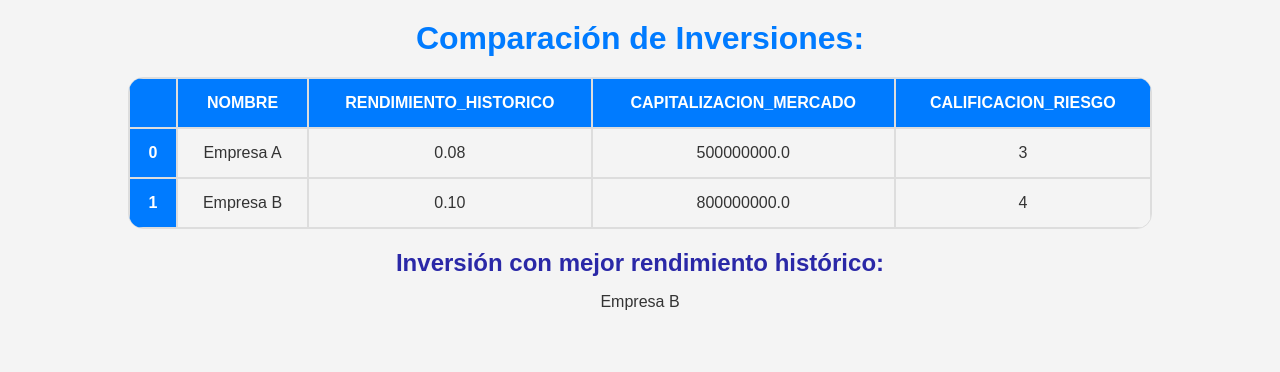
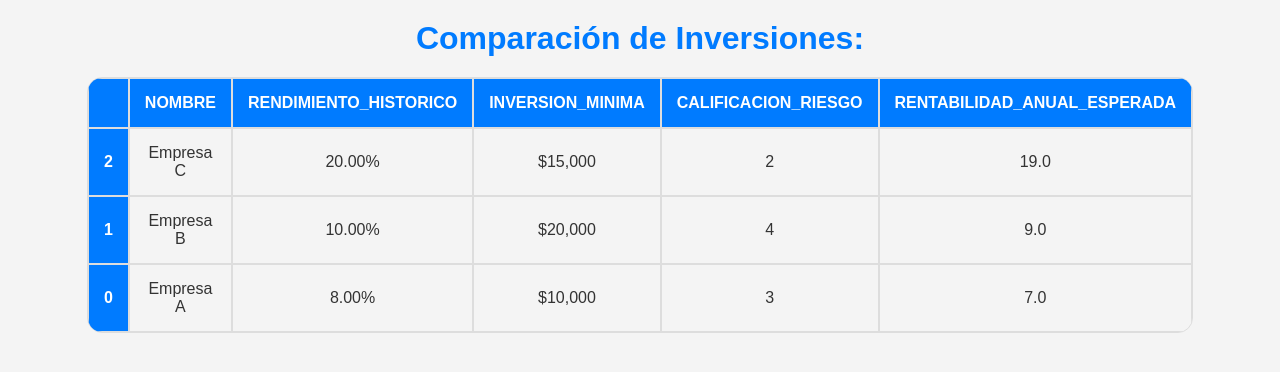
Before and after one commit to andresStartStayWin/CompareInvestments, a Flask app: page / in a window 1280 px wide. Shown: the top 372 px of the page. Run offline with Flask 3, Linux system fonts and the light colour scheme.

Commit message:
agregadas mas inversiones, ordenadas por rentabilidad anual

```diff
--- a/app.py
+++ b/app.py
@@ -6,26 +6,48 @@ app = Flask(__name__)
 @app.route('/')
 def mostrar_resultados():
     # Define tus datos aquí dentro de la función
-    inversion_1 = {
-        "nombre": "Empresa A",
-        "rendimiento_historico": 0.08,
-        "capitalizacion_mercado": 500e6,
-        "calificacion_riesgo": 3
-    }
+    inversiones = [
+        {
+            "nombre": "Empresa A",
+            "rendimiento_historico": 0.08,
+            "inversion_minima": 10000,  # Establece el valor de inversión mínima
+            "calificacion_riesgo": 3,
+            "rentabilidad_anual_esperada": 0.07
+        },
+        {
+            "nombre": "Empresa B",
+            "rendimiento_historico": 0.10,
+            "inversion_minima": 20000,  # Establece el valor de inversión mínima
+            "calificacion_riesgo": 4,
+            "rentabilidad_anual_esperada": 0.09
+        },
+        {
+            "nombre": "Empresa C",
+            "rendimiento_historico": 0.20,
+            "inversion_minima": 15000,  # Establece el valor de inversión mínima
+            "calificacion_riesgo": 2,
+            "rentabilidad_anual_esperada": 0.19
+        }
+        # Puedes agregar más inversiones aquí si es necesario
+    ]
 
-    inversion_2 = {
-        "nombre": "Empresa B",
-        "rendimiento_historico": 0.10,
-        "capitalizacion_mercado": 800e6,
-        "calificacion_riesgo": 4
-    }
+    df = pd.DataFrame(inversiones)
 
-    df = pd.DataFrame([inversion_1, inversion_2])
+    # Formatea las columnas "rendimiento_historico" y "rentabilidad_anual_esperada" como porcentajes
+    df['rendimiento_historico'] = (df['rendimiento_historico'] * 100).apply(lambda x: f"{x:.2f}%")
+    df['rentabilidad_anual_esperada'] = (df['rentabilidad_anual_esperada'] * 100).apply(lambda x: f"{x:.2f}%")
 
-    mejor_rendimiento = df[df['rendimiento_historico'] == df['rendimiento_historico'].max()]['nombre'].iloc[0]
+    # Formatea la columna "inversion_minima" como moneda
+    df['inversion_minima'] = df['inversion_minima'].apply(lambda x: f"${x:,.0f}")  # Sin decimales
 
-    # Asegúrate de pasar la variable df a render_template
-    return render_template('resultado.html', df=df.to_html(classes='dataframe'), mejor_rendimiento=mejor_rendimiento)
+    # Elimina el signo de porcentaje y convierte la columna "rentabilidad_anual_esperada" a valores numéricos
+    df['rentabilidad_anual_esperada'] = df['rentabilidad_anual_esperada'].str.rstrip('%').astype(float)
+
+    # Ordena el DataFrame por rentabilidad anual esperada en orden descendente
+    df = df.sort_values(by='rentabilidad_anual_esperada', ascending=False)
+
+    # Pasa esta información a la plantilla
+    return render_template('resultado.html', df=df.to_html(classes='dataframe'))
 
 if __name__ == '__main__':
     app.run(debug=True)
--- a/templates/resultado.html
+++ b/templates/resultado.html
@@ -8,7 +8,7 @@
     <h1>Comparación de Inversiones:</h1>
     {{ df|safe }}
 
-    <h2>Inversión con mejor rendimiento histórico:</h2>
-    <p>{{ mejor_rendimiento }}</p>
+
+
 </body>
 </html>
```
